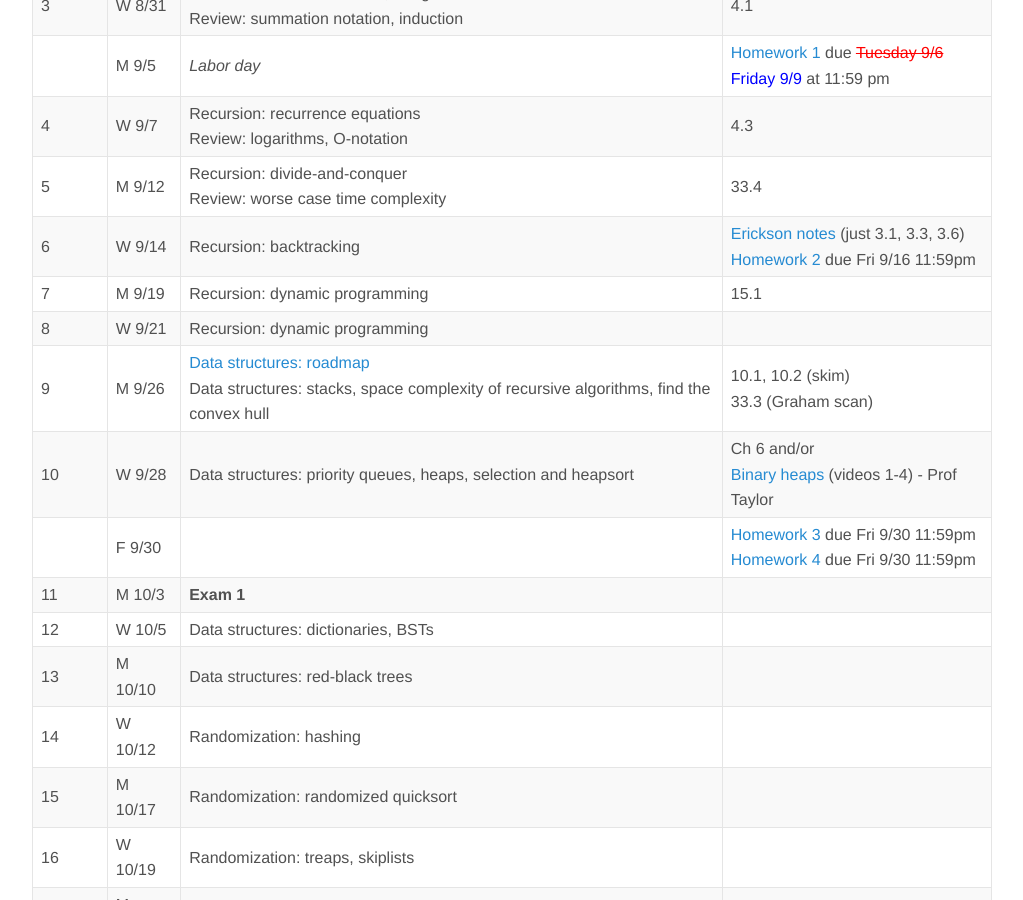
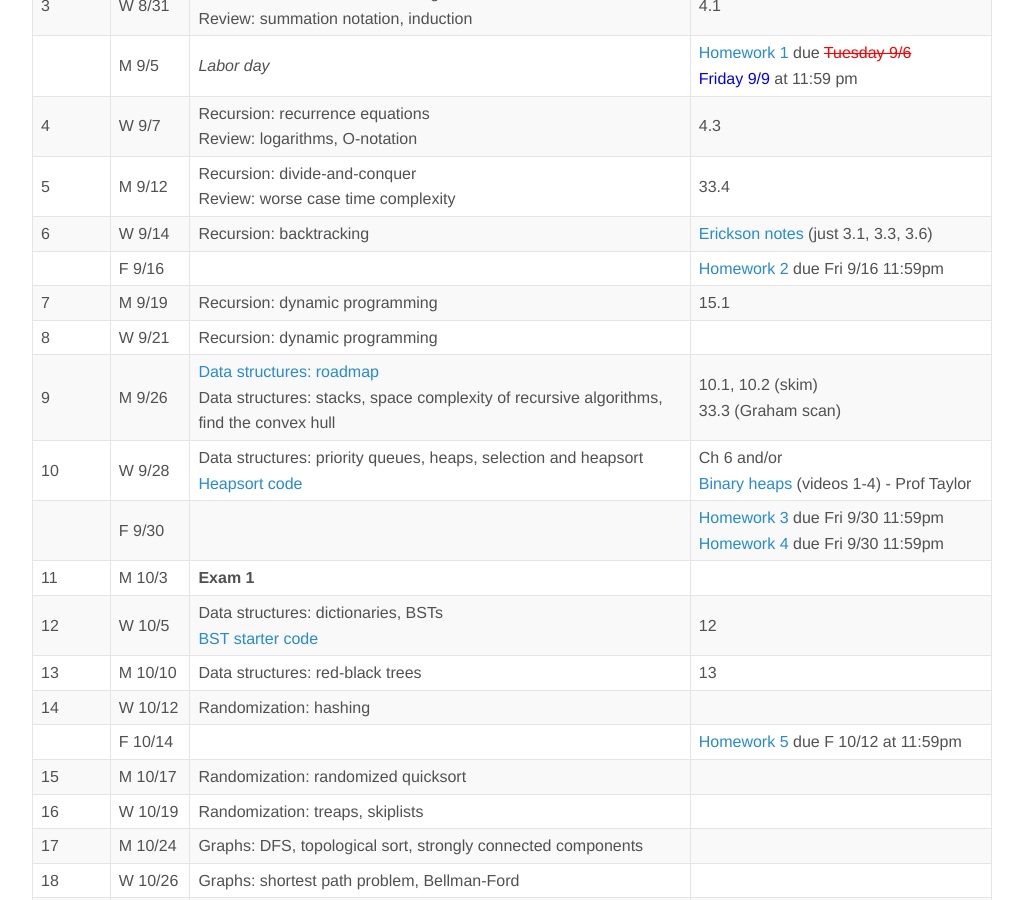
Before and after one commit to jnylam/jnylam.github.io, a Jekyll site: the page built from _courses/146-f16/index.md, in a window 1280 px wide and 900 px high, scrolled down 490 px. Shown: the whole window, without its empty margins (128-1151 px from the left). Built offline with Jekyll 4.4.1, drawn with Linux system fonts in a browser that asks for light colours.

Commit message:
140 hw 5

```diff
--- a/_courses/146-f16/index.md
+++ b/_courses/146-f16/index.md
@@ -17,16 +17,18 @@ Lecture|Date|Topic|Reading/homework
  | M 9/5 | _Labor day_ | [Homework 1](homework01.html) due <del>Tuesday 9/6</del><br> <ins>Friday 9/9</ins> at 11:59 pm
 4 | W 9/7 | Recursion: recurrence equations<br> Review: logarithms, O-notation | 4.3
 5 | M 9/12 | Recursion: divide-and-conquer<br> Review: worse case time complexity | 33.4
-6 | W 9/14 | Recursion: backtracking | [Erickson notes](http://jeffe.cs.illinois.edu/teaching/algorithms/notes/03-backtracking.pdf) (just 3.1, 3.3, 3.6)<br>[Homework 2](homework02.html) due Fri 9/16 11:59pm
+6 | W 9/14 | Recursion: backtracking | [Erickson notes](http://jeffe.cs.illinois.edu/teaching/algorithms/notes/03-backtracking.pdf) (just 3.1, 3.3, 3.6)
+| F 9/16 | | [Homework 2](homework02.html) due Fri 9/16 11:59pm
 7 | M 9/19 | Recursion: dynamic programming | 15.1
 8 | W 9/21 | Recursion: dynamic programming |
-9 | M 9/26 | [Data structures: roadmap](#data-structures-roadmap)<br> Data structures: stacks, space complexity of recursive algorithms, find the convex hull | 10.1, 10.2 (skim)<br> 33.3 (Graham scan)
-10 | W 9/28 | Data structures: priority queues, heaps, selection and heapsort | Ch 6 and/or <br>[Binary heaps](https://www.youtube.com/playlist?list=PLSVu1-lON6Lwqj5nDqg8YyD7f4tjLMMBN)  (videos 1-4) - Prof Taylor
+9 | M 9/26 | [Data structures: roadmap](#data-structures-roadmap)<br> Data structures: stacks, space complexity of recursive algorithms, <br>find the convex hull | 10.1, 10.2 (skim)<br> 33.3 (Graham scan)
+10 | W 9/28 | Data structures: priority queues, heaps, selection and heapsort<br>[Heapsort code](//glot.io/snippets/eivlf8mhce) | Ch 6 and/or <br>[Binary heaps](https://www.youtube.com/playlist?list=PLSVu1-lON6Lwqj5nDqg8YyD7f4tjLMMBN)  (videos 1-4) - Prof Taylor
 | F 9/30 | | [Homework 3](homework03.html) due Fri 9/30 11:59pm<br>[Homework 4](homework04.html) due Fri 9/30 11:59pm
 11 | M 10/3 | __Exam 1__
-12 | W 10/5 | Data structures: dictionaries, BSTs
-13 | M 10/10 | Data structures: red-black trees
-14 | W 10/12 | Randomization: hashing
+12 | W 10/5 | Data structures: dictionaries, BSTs<br>[BST starter  code](https://glot.io/snippets/ej354dtkn2)| 12
+13 | M 10/10 | Data structures: red-black trees | 13
+14 | W 10/12 | Randomization: hashing |
+| F 10/14 | | [Homework 5](homework05.html) due F 10/12 at 11:59pm
 15 | M 10/17 | Randomization: randomized quicksort
 16 | W 10/19 | Randomization: treaps, skiplists
 17 | M 10/24 | Graphs: DFS, topological sort, strongly connected components
```
Also changed, not shown: _courses/146-f16/homework05.md (added, +68 -0 lines).
